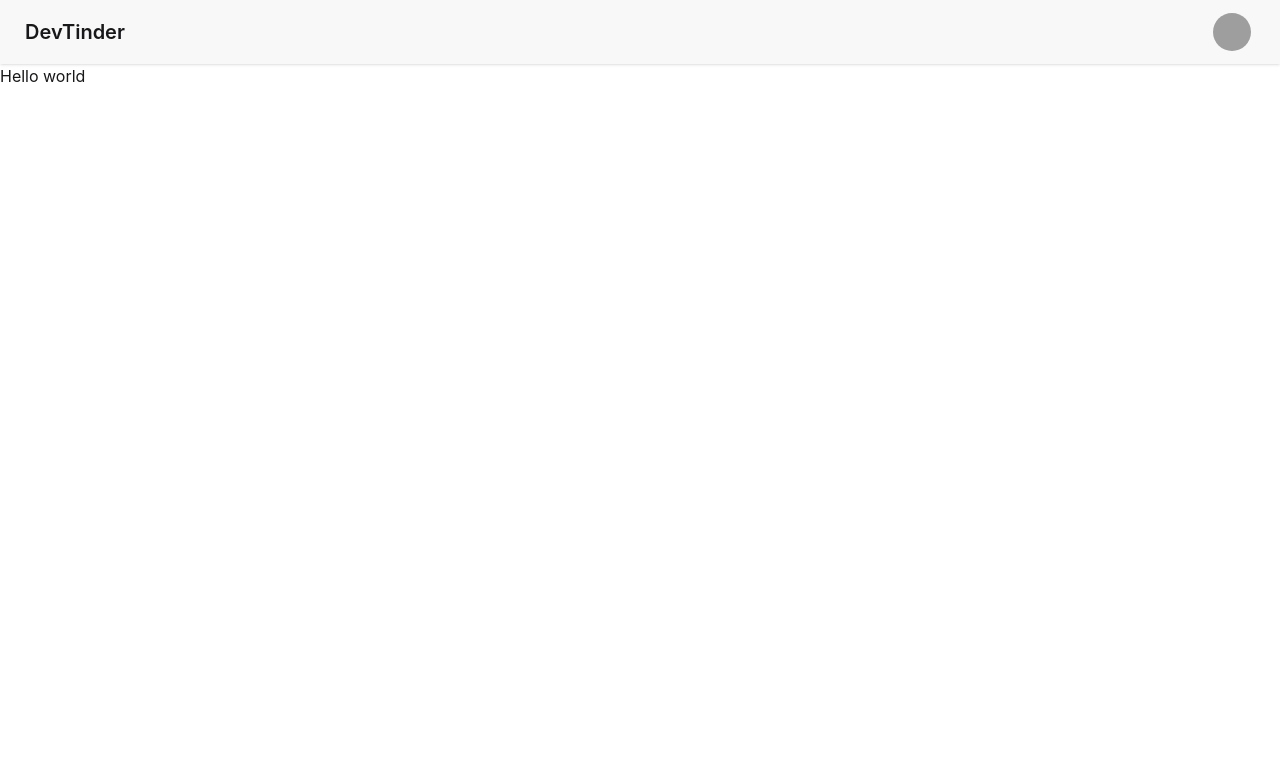
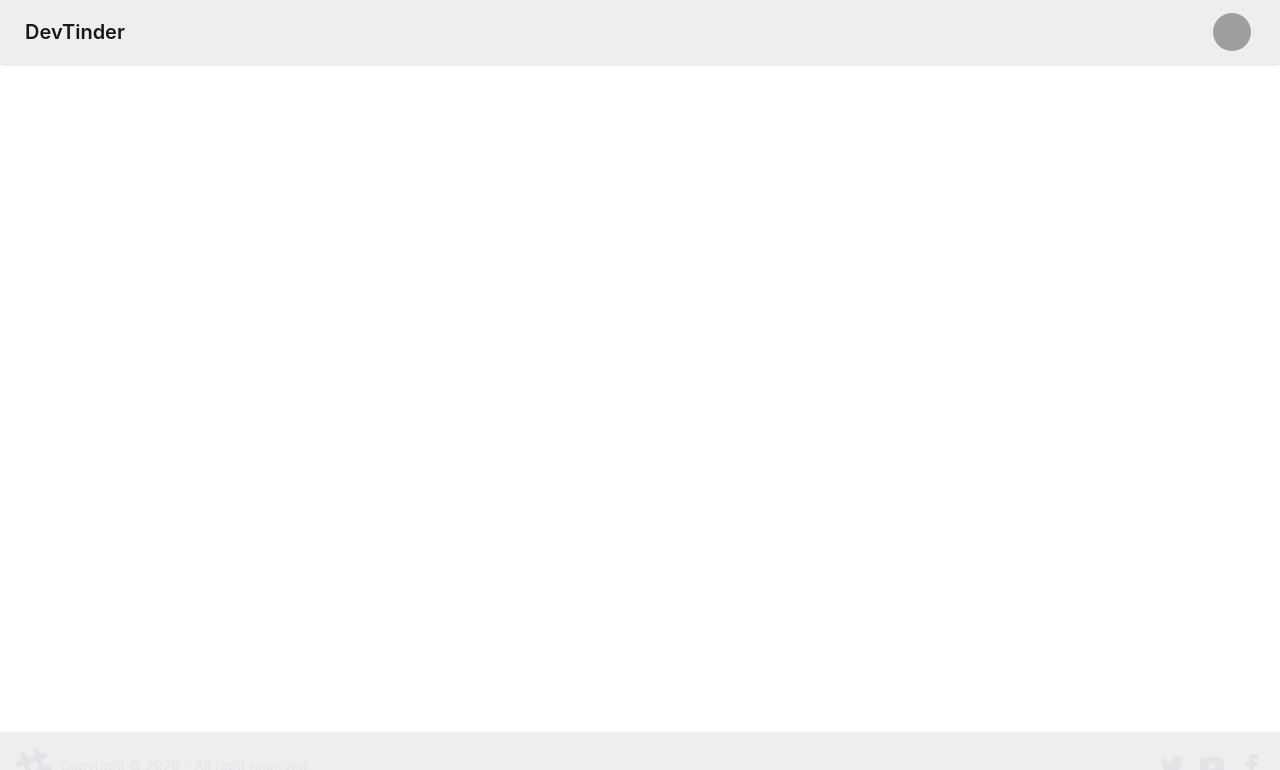
Before and after one commit to KevinFrancis11/devTinder-web, a React (Vite) app: page / in a window 1280 px wide. Shown: the top 770 px of the page. Built offline with nearby package versions, Linux system fonts and the light colour scheme; grey boxes are pictures that could not be loaded.

Commit message:
integrated react-router

```diff
--- a/package.json
+++ b/package.json
@@ -13,6 +13,7 @@
     "@tailwindcss/vite": "^4.3.3",
     "react": "^19.2.8",
     "react-dom": "^19.2.8",
+    "react-router-dom": "^7.18.4",
     "tailwindcss": "^4.3.3"
   },
   "devDependencies": {
--- a/src/App.jsx
+++ b/src/App.jsx
@@ -1,10 +1,19 @@
-import NavBar from "./NavBar";
+import { BrowserRouter, Route, Routes } from "react-router-dom";
+import Body from "./Body";
+import Login from "./Login";
+import Profile from "./Profile";
 
 function App() {
   return (
     <>
-      <NavBar/>
-      <h1>Hello world</h1>
+      <BrowserRouter basename="/">
+        <Routes>
+          <Route path="/" element={<Body/>}>
+            <Route path="/login" element={<Login/>}/>
+            <Route path="/profile" element={<Profile/>}/>
+          </Route>
+        </Routes>
+      </BrowserRouter>
     </>
   );
 }
--- /dev/null
+++ b/src/Body.jsx
@@ -0,0 +1,17 @@
+import { Outlet } from 'react-router-dom'
+import NavBar from './NavBar'
+import Footer from './Footer'
+
+const Body = () => {
+  return (
+    <div className='flex flex-col min-h-screen'>
+        <NavBar/>
+        <div className="grow">
+            <Outlet/>
+        </div>
+        <Footer/>
+    </div>
+  )
+}
+
+export default Body
--- /dev/null
+++ b/src/Footer.jsx
@@ -0,0 +1,64 @@
+import React from "react";
+
+const Footer = () => {
+  return (
+    <div>
+      <footer className="footer sm:footer-horizontal bg-base-300 text-neutral-content items-center p-4">
+        <aside className="grid-flow-col items-center">
+          <svg
+            width="36"
+            height="36"
+            viewBox="0 0 24 24"
+            xmlns="http://www.w3.org/2000/svg"
+            fillRule="evenodd"
+            clipRule="evenodd"
+            className="fill-current"
+          >
+            <path d="M22.672 15.226l-2.432.811.841 2.515c.33 1.019-.209 2.127-1.23 2.456-1.15.325-2.148-.321-2.463-1.226l-.84-2.518-5.013 1.677.84 2.517c.391 1.203-.434 2.542-1.831 2.542-.88 0-1.601-.564-1.86-1.314l-.842-2.516-2.431.809c-1.135.328-2.145-.317-2.463-1.229-.329-1.018.211-2.127 1.231-2.456l2.432-.809-1.621-4.823-2.432.808c-1.355.384-2.558-.59-2.558-1.839 0-.817.509-1.582 1.327-1.846l2.433-.809-.842-2.515c-.33-1.02.211-2.129 1.232-2.458 1.02-.329 2.13.209 2.461 1.229l.842 2.515 5.011-1.677-.839-2.517c-.403-1.238.484-2.553 1.843-2.553.819 0 1.585.509 1.85 1.326l.841 2.517 2.431-.81c1.02-.33 2.131.211 2.461 1.229.332 1.018-.21 2.126-1.23 2.456l-2.433.809 1.622 4.823 2.433-.809c1.242-.401 2.557.484 2.557 1.838 0 .819-.51 1.583-1.328 1.847m-8.992-6.428l-5.01 1.675 1.619 4.828 5.011-1.674-1.62-4.829z"></path>
+          </svg>
+          <p>Copyright © {new Date().getFullYear()} - All right reserved</p>
+        </aside>
+        <nav className="grid-flow-col gap-4 md:place-self-center md:justify-self-end">
+          <a>
+            <svg
+              aria-label="Twitter"
+              xmlns="http://www.w3.org/2000/svg"
+              width="24"
+              height="24"
+              viewBox="0 0 24 24"
+              className="fill-current"
+            >
+              <path d="M24 4.557c-.883.392-1.832.656-2.828.775 1.017-.609 1.798-1.574 2.165-2.724-.951.564-2.005.974-3.127 1.195-.897-.957-2.178-1.555-3.594-1.555-3.179 0-5.515 2.966-4.797 6.045-4.091-.205-7.719-2.165-10.148-5.144-1.29 2.213-.669 5.108 1.523 6.574-.806-.026-1.566-.247-2.229-.616-.054 2.281 1.581 4.415 3.949 4.89-.693.188-1.452.232-2.224.084.626 1.956 2.444 3.379 4.6 3.419-2.07 1.623-4.678 2.348-7.29 2.04 2.179 1.397 4.768 2.212 7.548 2.212 9.142 0 14.307-7.721 13.995-14.646.962-.695 1.797-1.562 2.457-2.549z"></path>
+            </svg>
+          </a>
+          <a>
+            <svg
+              aria-label="YouTube"
+              xmlns="http://www.w3.org/2000/svg"
+              width="24"
+              height="24"
+              viewBox="0 0 24 24"
+              className="fill-current"
+            >
+              <path d="M19.615 3.184c-3.604-.246-11.631-.245-15.23 0-3.897.266-4.356 2.62-4.385 8.816.029 6.185.484 8.549 4.385 8.816 3.6.245 11.626.246 15.23 0 3.897-.266 4.356-2.62 4.385-8.816-.029-6.185-.484-8.549-4.385-8.816zm-10.615 12.816v-8l8 3.993-8 4.007z"></path>
+            </svg>
+          </a>
+          <a>
+            <svg
+              aria-label="Facebook"
+              xmlns="http://www.w3.org/2000/svg"
+              width="24"
+              height="24"
+              viewBox="0 0 24 24"
+              className="fill-current"
+            >
+              <path d="M9 8h-3v4h3v12h5v-12h3.642l.358-4h-4v-1.667c0-.955.192-1.333 1.115-1.333h2.885v-5h-3.808c-3.596 0-5.192 1.583-5.192 4.615v3.385z"></path>
+            </svg>
+          </a>
+        </nav>
+      </footer>
+    </div>
+  );
+};
+
+export default Footer;
--- /dev/null
+++ b/src/Login.jsx
@@ -0,0 +1,9 @@
+import React from 'react'
+
+const Login = () => {
+  return (
+    <div className='grow p-4'>Login</div>
+  )
+}
+
+export default Login
--- a/src/NavBar.jsx
+++ b/src/NavBar.jsx
@@ -3,7 +3,7 @@
 const NavBar = () => {
   return (
     <>
-      <div className="navbar bg-base-200 shadow-sm">
+      <div className="navbar bg-base-300 shadow-sm">
         <div className="flex-1">
           <a className="btn btn-ghost text-xl">DevTinder</a>
         </div>
--- /dev/null
+++ b/src/Profile.jsx
@@ -0,0 +1,9 @@
+import React from 'react'
+
+const Profile = () => {
+  return (
+    <div className='grow p-4'>Profile</div>
+  )
+}
+
+export default Profile
```
Also changed, not shown: 1 other file (tests, documents, lock files or other folders).
